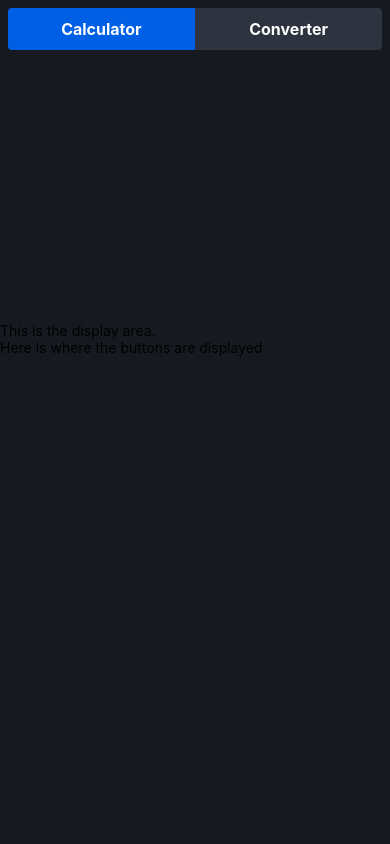
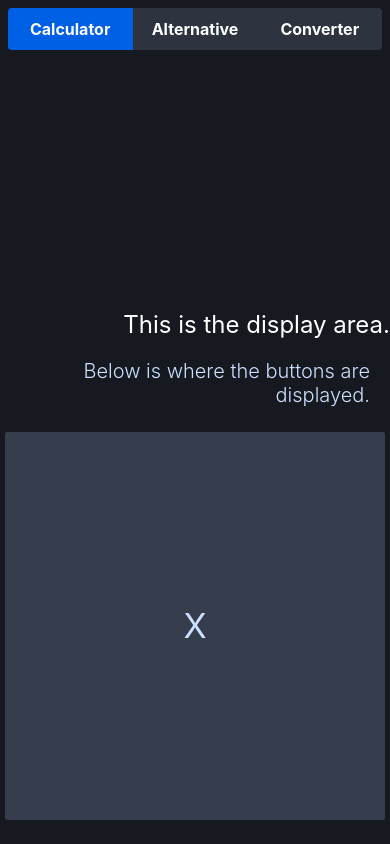
Before and after one commit to maqnitude/react-native-calculator, a React Native app: screen /ConverterApp in a window 390 px wide. Built offline with nearby package versions, Linux system fonts and the light colour scheme.

Commit message:
Add an alternative to traditional calculator, uses eval()

```diff
--- a/src/App.tsx
+++ b/src/App.tsx
@@ -3,21 +3,25 @@ import { NavigationContainer } from '@react-navigation/native';
 import { createNativeStackNavigator } from '@react-navigation/native-stack';
 
 import CalculatorApp from './screens/Calculator';
+import AlternativeApp from './screens/Alternative';
 import ConverterApp from './screens/Converter';
 
 const Stack = createNativeStackNavigator();
 
 const App = () => {
-  const [screen, setScreen] = useState<boolean>(false);
+  const [activeTab, setActiveTab] = useState<string>('calculator');
 
   return (
     <NavigationContainer >
       <Stack.Navigator>
         <Stack.Screen name="CalculatorApp" options={{ headerShown: false }}>
-          {(props) => <CalculatorApp {...props} screen={screen} setScreen={setScreen} />}
+          {(props) => <CalculatorApp {...props} activeTab={activeTab} setActiveTab={setActiveTab} />}
+        </Stack.Screen>
+        <Stack.Screen name="AlternativeApp" options={{ headerShown: false }}>
+          {(props) => <AlternativeApp {...props} activeTab={activeTab} setActiveTab={setActiveTab} />}
         </Stack.Screen>
         <Stack.Screen name="ConverterApp" options={{ headerShown: false }}>
-          {(props) => <ConverterApp {...props} screen={screen} setScreen={setScreen} />}
+          {(props) => <ConverterApp {...props} activeTab={activeTab} setActiveTab={setActiveTab} />}
         </Stack.Screen>
       </Stack.Navigator>
     </NavigationContainer>
--- /dev/null
+++ b/src/screens/Alternative.tsx
@@ -0,0 +1,48 @@
+import React, { useState } from 'react';
+import { Text, TextInput, View, Button } from 'react-native';
+import Row from '../components/Row';
+import { AlternativeAppProps } from './Types';
+import styles from './Styles';
+import Tab from '../components/Tab';
+
+
+const AlternativeApp = ({ navigation, activeTab, setActiveTab }: AlternativeAppProps) => {
+  const [text, setText] = useState('');
+  const [result, setResult] = useState('');
+
+  const handleSubmitButton = () => {
+    try {
+      setResult(eval(text));
+    }
+    catch (error) {
+      setResult('Error: Unexpected result');
+    }
+  };
+
+  return (
+    <View style={styles.container}>
+      <View style={{flex: 1}}>
+        <Row>
+          <Tab type="first" text="Calculator" color={activeTab === 'calculator'} onPress={() => {navigation.navigate('CalculatorApp'); setActiveTab('calculator');}} />
+          <Tab text="Alternative" color={activeTab === 'alternative'} onPress={() => {navigation.navigate('AlternativeApp'); setActiveTab('alternative');}} />
+          <Tab type="last" text="Converter" color={activeTab === 'converter'} onPress={() => {navigation.navigate('ConverterApp'); setActiveTab('converter');}} />
+        </Row>
+      </View>
+      <View style={{flex: 9, justifyContent: 'flex-start', margin: 5}}>
+        <View style={{flexDirection: 'row', alignItems: 'center', justifyContent: 'space-between', padding: 10}}>
+          <TextInput
+            style={{color: '#fff', fontSize: 20, flex: 1, borderColor: 'gray', borderWidth: 1, marginRight: 5}}
+            placeholder="Type your equation here"
+            placeholderTextColor={'#fff'}
+            onChangeText={newText => setText(newText)}
+            defaultValue={text}
+          />
+          <Button color="#0060E5" onPress={handleSubmitButton} title="calculate"/>
+        </View>
+        <Text style={[styles.subContent, {textAlign: 'left'}]}> Result: {result} </Text>
+      </View>
+    </View>
+  );
+};
+
+export default AlternativeApp;
--- a/src/screens/Calculator.tsx
+++ b/src/screens/Calculator.tsx
@@ -9,7 +9,7 @@ import { onButtonPressed } from '../utils/calculator';
 import styles from './Styles';
 import { CalculatorAppProps } from './Types';
 
-const CalculatorApp = ({ navigation, screen, setScreen }: CalculatorAppProps) => {
+const CalculatorApp = ({ navigation, activeTab, setActiveTab }: CalculatorAppProps) => {
   const [currentInput, setCurrentInput] = useState('');
   const [previousInput, setPreviousInput] = useState(null);
   const [operation, setOperation] = useState(null);
@@ -25,8 +25,9 @@ const CalculatorApp = ({ navigation, screen, setScreen }: CalculatorAppProps) =>
     <View style={styles.container}>
       <View style={styles.displayContainer}>
         <Row>
-          <Tab type="first" text="Calculator" color={!screen} onPress={() => {navigation.navigate('CalculatorApp'); setScreen(oldScreen => oldScreen ? !oldScreen : oldScreen);}} />
-          <Tab type="last" text="Converter" color={screen} onPress={() => {navigation.navigate('ConverterApp'); setScreen(oldScreen => oldScreen ? oldScreen : !oldScreen);}} />
+          <Tab type="first" text="Calculator" color={activeTab === 'calculator'} onPress={() => {navigation.navigate('CalculatorApp'); setActiveTab('calculator');}} />
+          <Tab text="Alternative" color={activeTab === 'alternative'} onPress={() => {navigation.navigate('AlternativeApp'); setActiveTab('alternative');}} />
+          <Tab type="last" text="Converter" color={activeTab === 'converter'} onPress={() => {navigation.navigate('ConverterApp'); setActiveTab('converter');}} />
         </Row>
         <Text style={styles.value}>{currentInput}</Text>
       </View>
--- a/src/screens/Converter.tsx
+++ b/src/screens/Converter.tsx
@@ -5,24 +5,25 @@ import Row from '../components/Row';
 import Button from '../components/Button';
 import Tab from '../components/Tab';
 
-import { onButtonPressed } from '../utils/calculator';
 import styles from './Styles';
 import { ConverterAppProps } from './Types';
 
-const ConverterApp = ({ navigation, screen, setScreen }: ConverterAppProps) => {
-  const handleButtonPress = (text: string) => {};
+const ConverterApp = ({ navigation, activeTab, setActiveTab }: ConverterAppProps) => {
+  const handleButtonPress = (text: string) => { console.log(text); };
 
   return (
     <View style={styles.container}>
       <Row>
-        <Tab type="first" text="Calculator" color={!screen} onPress={() => {navigation.navigate('CalculatorApp'); setScreen(oldScreen => oldScreen ? !oldScreen : oldScreen);}} />
-        <Tab type="last" text="Converter" color={screen} onPress={() => {navigation.navigate('ConverterApp'); setScreen(oldScreen => oldScreen ? oldScreen : !oldScreen);}} />
+        <Tab type="first" text="Calculator" color={activeTab === 'calculator'} onPress={() => {navigation.navigate('CalculatorApp'); setActiveTab('calculator');}} />
+        <Tab text="Alternative" color={activeTab === 'alternative'} onPress={() => {navigation.navigate('AlternativeApp'); setActiveTab('alternative');}} />
+        <Tab type="last" text="Converter" color={activeTab === 'converter'} onPress={() => {navigation.navigate('ConverterApp'); setActiveTab('converter');}} />
       </Row>
       <View style={styles.displayContainer}>
-        <Text>This is the display area.</Text>
+        <Text style={[styles.value, {fontSize: 24}]}>This is the display area.</Text>
       </View>
       <SafeAreaView style={styles.buttonContainer}>
-        <Text>Here is where the buttons are displayed</Text>
+        <Text style={[styles.subContent, {fontSize: 20}]}>Below is where the buttons are displayed.</Text>
+        <Button theme="secondary" text="X" onPress={() => handleButtonPress('X')} />
       </SafeAreaView>
     </View>
   );
```
Also changed, not shown: src/screens/Types.tsx (renamed from src/screens/Types.ts, +11 -4 lines), src/screens/Styles.tsx (renamed from src/screens/Styles.ts).
